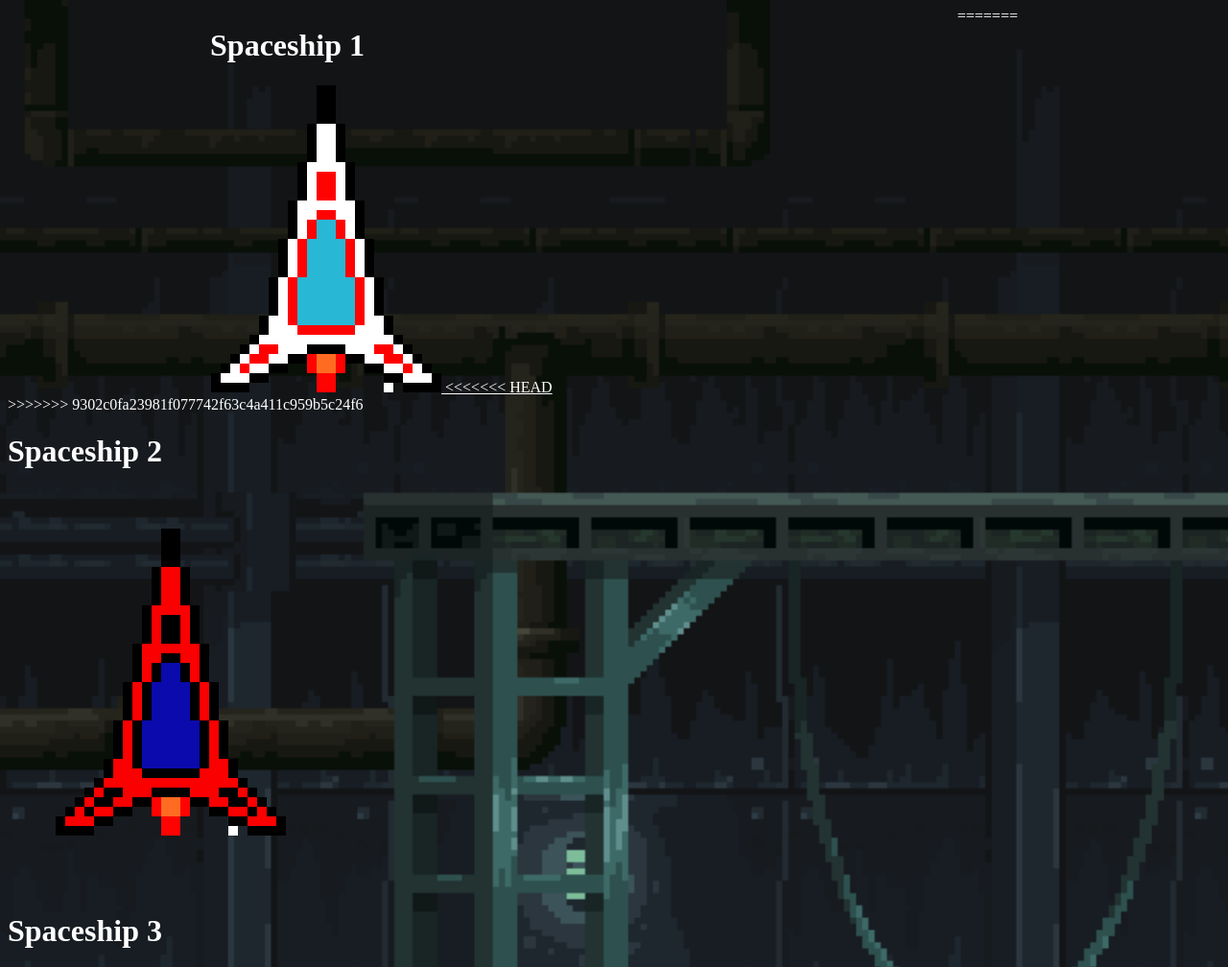
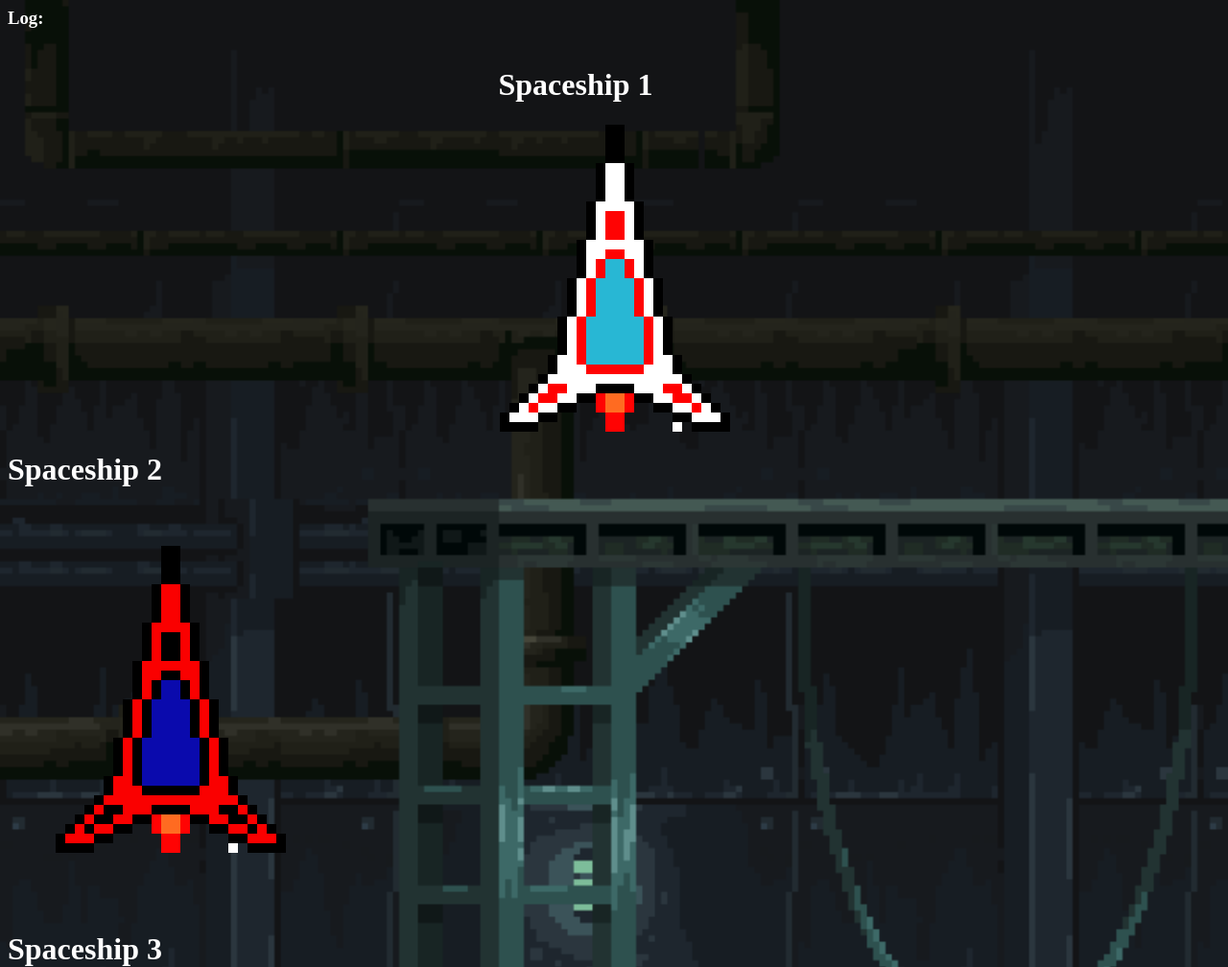
Before and after one commit to Furious-Few/2020-php-game, a PHP site: page /hangar.php in a window 1280 px wide. Shown: the top 1008 px of the page at 96% size. Run offline with PHP 8.4, Linux system fonts and the light colour scheme; the visitor is signed in with stand-in values (Sample User, id 1); data comes from the database, SQL or seed files in the repository.

Commit message:
shuuuuuusssshhhhh

```diff
--- a/hangar.php
+++ b/hangar.php
@@ -1,11 +1,23 @@
 <?php
 session_start();
+
 //require 'header.php';
 if ( !isset( $_SESSION['id']) ) {
     header('Location: login.php?msg=Please login!');
     exit;
 }
+?>
 
+<div class="message">
+    <h3>Log:</h3>
+    <?php
+    if(isset($_GET['msg'])){
+    echo $_GET['msg'];
+    }
+    ?>
+</div>
+
+<?php
 require_once 'backend/connection.php';
 
 
@@ -23,15 +35,16 @@ $row = $stmt->fetch(PDO::FETCH_ASSOC);
 if ($row['spaceshipOneUnlocked'] == true) {
     ?>
     <div class="spaceshipOne">
-            <h1>Spaceship 1</h1><a href="quest.php?id=1">
+            <h1>Spaceship 1</h1>
+            <a href="quest.php?id=1">
             <img src="img/spaceship1.png" alt="spaceship 1">
-<<<<<<< HEAD
+
             </a>
 
         </div>
-=======
+
         </div>
->>>>>>> 9302c0fa23981f077742f63c4a411c959b5c24f6
+
         <?php
     //echo 'output is TRUE';
 
--- a/quest.php
+++ b/quest.php
@@ -1,6 +1,7 @@
 <?php
   session_start();
   require 'backend/connection.php';
+
 
     // alle gegevens ophalen
     $id = $_SESSION['id'];
@@ -22,6 +23,8 @@
 
       $spaceship1busy = $row['spaceship1quest'];
       if ($spaceship1busy) {
+       header('Location: hangar.php?msg=Your ship is busy you cant start a quest!');
+        exit();
           // je kan niks uitvoeeren
           // laat een timer zien
       }
```
